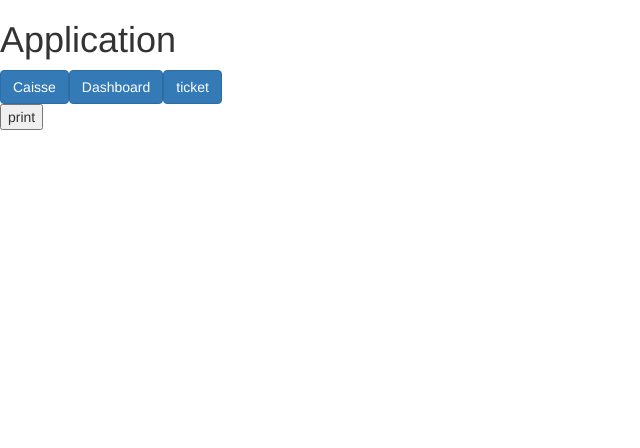
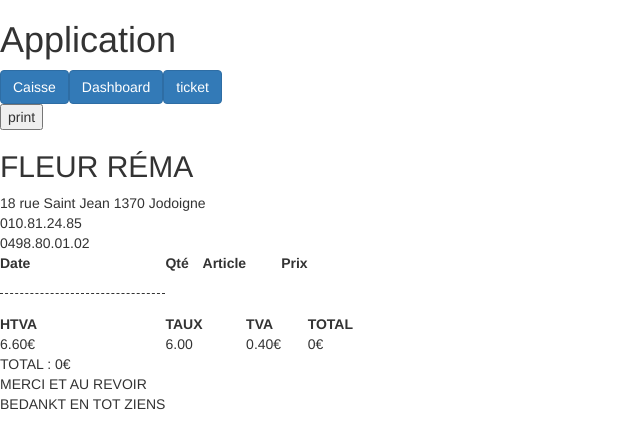
Before and after one commit to BrianLuk10/tfe2021, a React app: page /ticket in a window 1280 px wide. Shown: the whole page, without its empty margins (0-640 px from the left). Built offline with nearby package versions, Linux system fonts and the light colour scheme.

Commit message:
imprimer ticket fin

```diff
--- a/src/components/caisse/Caisse.css
+++ b/src/components/caisse/Caisse.css
@@ -5,6 +5,10 @@
   min-width: 150px;
   border-top-left-radius: 3px;
   border-top-right-radius: 3px;
+}
+
+hr {
+  border-top: 1px dashed;
 }
 
 .container {
--- a/src/components/caisse/Ticket.js
+++ b/src/components/caisse/Ticket.js
@@ -1,6 +1,12 @@
 import React, { useEffect, useRef, useState } from 'react';
 import ReactToPrint from 'react-to-print';
 
+
+let prixTotal = 0;
+function calculerPrixTotal(a, b) {
+    let prix = a * b;
+    prixTotal += prix;
+}
 
 function Ticket() {
 
@@ -12,6 +18,8 @@ function Ticket() {
     }, [])
 
     let componentRef = useRef(null)
+    const current = new Date();
+    const date = `${current.getDate()}/${current.getMonth() + 1}/${current.getFullYear()}`;
 
     let data = JSON.parse(sessionStorage.getItem('save'))
     sessionStorage.setItem('caisse', JSON.stringify(data))
@@ -25,11 +33,14 @@ function Ticket() {
             prix: obj.prix,
             nombre: obj.nombre
         }));
-        articleShow = posts.map(pd => <React.Fragment>
-            <div>
-                <div>{pd.nom}&nbsp;x{pd.nombre}&nbsp;{(pd.prix * pd.nombre)}</div>
-            </div>
-        </React.Fragment>)
+        articleShow = posts.map(pd => <tr>
+            {calculerPrixTotal(pd.prix, pd.nombre)}
+            <td>{date}</td>
+            <td>{pd.nombre}</td>
+            <td>{pd.nom}</td>
+            <td></td>
+            <td>{(pd.prix * pd.nombre)}€</td>
+        </tr>)
     }
     catch {
         console.log("pas d'article")
@@ -49,7 +60,44 @@ function Ticket() {
                 }
                 content={() => componentRef}
             />
-            <span ref={el => componentRef = el}>{articleShow}</span>
+            <div ref={el => componentRef = el}>
+                <div>
+                    <h2>FLEUR RÉMA</h2>
+                    <div>18 rue Saint Jean 1370 Jodoigne</div>
+                    <div>010.81.24.85</div>
+                    <div>0498.80.01.02</div>
+                </div>
+                <table>
+                    <tr>
+                        <th>Date</th>
+                        <th>Qté</th>
+                        <th>Article</th>
+                        <th></th>
+                        <th>Prix</th>
+                    </tr>
+                    {articleShow}
+                    <hr></hr>
+                    <tr>
+                        <th>HTVA</th>
+                        <th>TAUX</th>
+                        <th></th>
+                        <th>TVA</th>
+                        <th></th>
+                        <th>TOTAL</th>
+                    </tr>
+                    <tr>
+                        <td>6.60€</td>
+                        <td>6.00</td>
+                        <td></td>
+                        <td>0.40€</td>
+                        <td></td>
+                        <td>{prixTotal}€</td>
+                    </tr>
+                    <div>TOTAL : {prixTotal}€</div>
+                    <div>MERCI ET AU REVOIR</div>
+                    <div>BEDANKT EN TOT ZIENS</div>
+                </table>
+            </div>
         </div>
     )
 }
```
Also changed, not shown: 2 other files.
